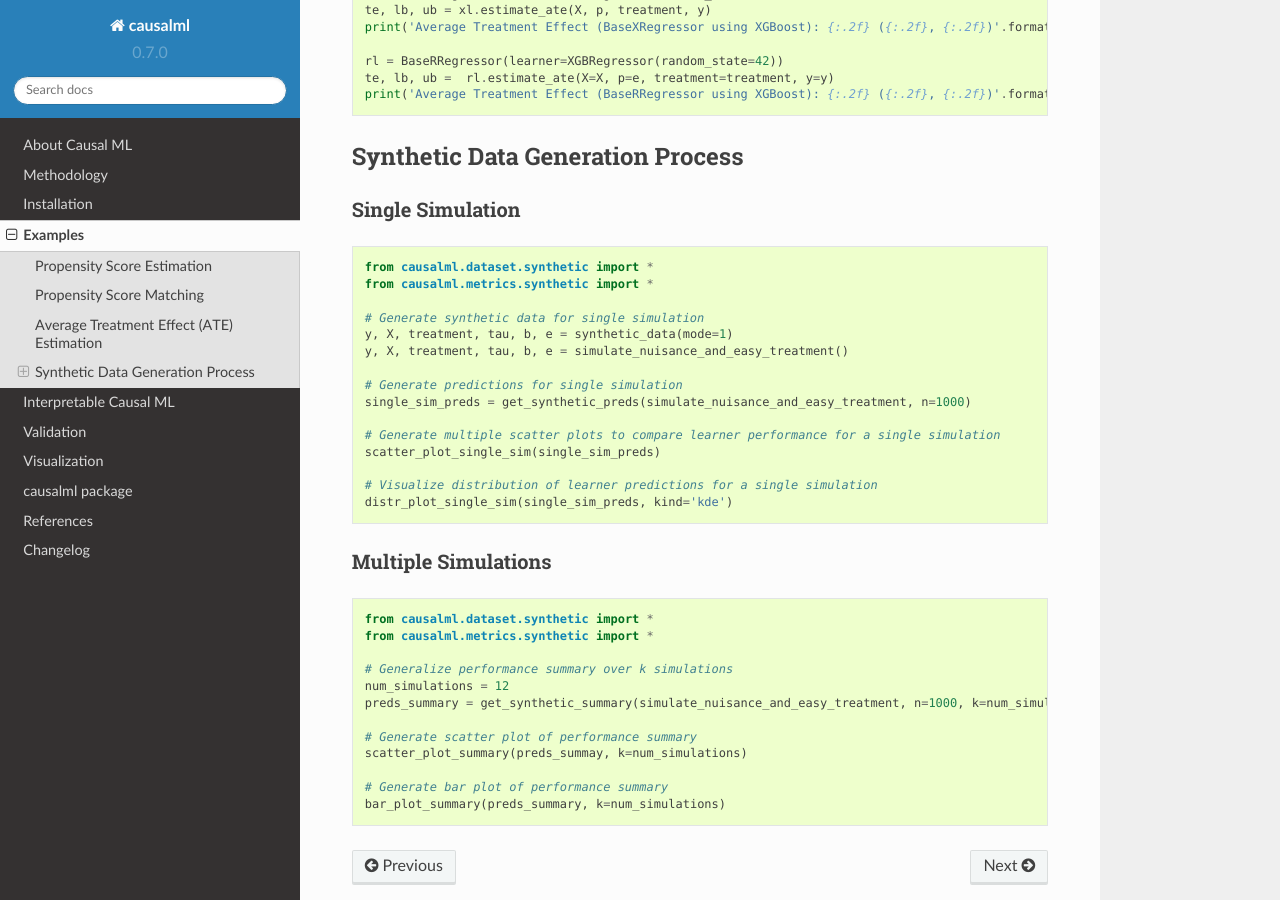
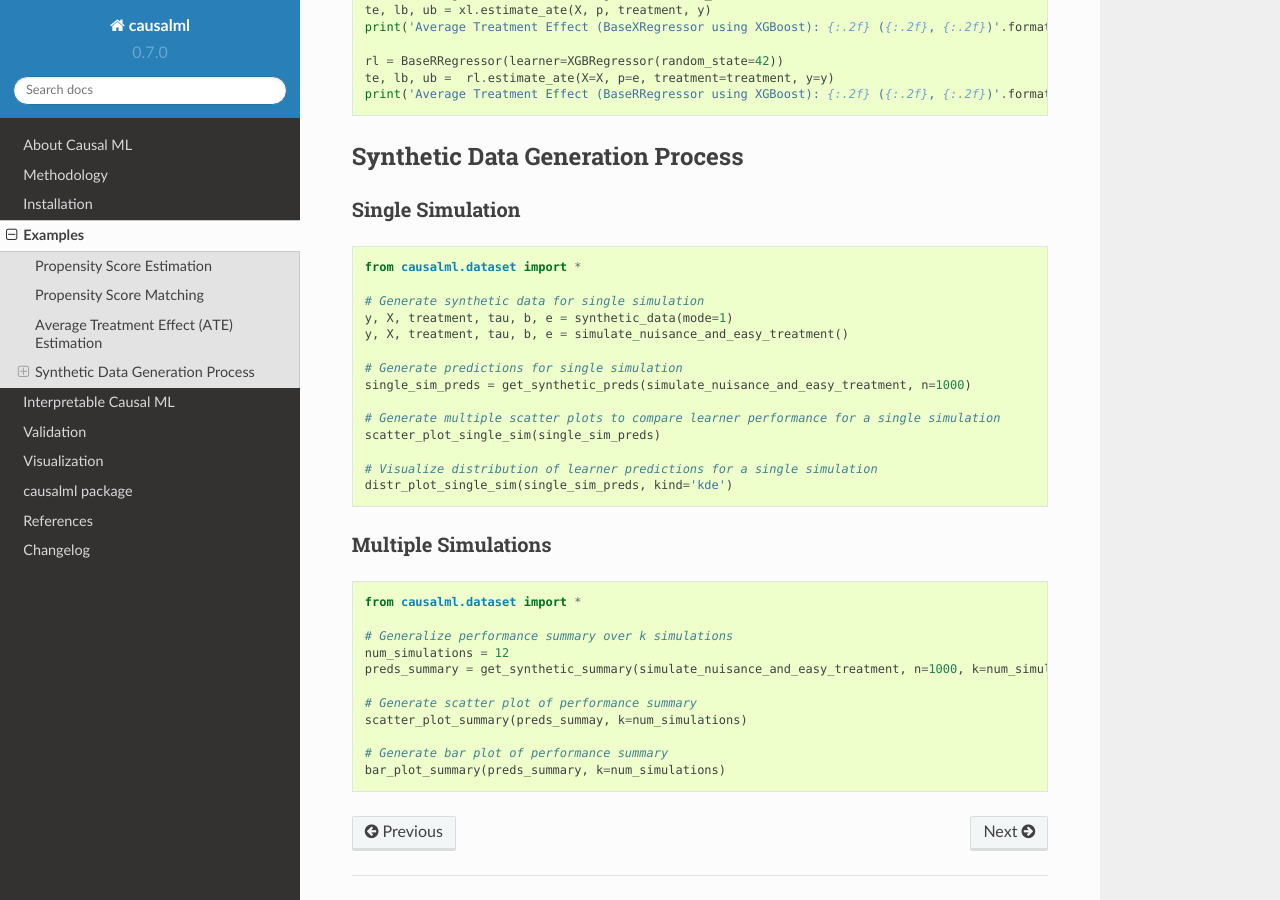
Before and after one commit to uber/causalml, a Sphinx documentation site: the page built from docs/examples.rst, in a window 1280 px wide and 900 px high, scrolled down 1192 px. Built offline with Sphinx 7.4.7 and the Read the Docs theme 2.0.0, drawn with Linux system fonts in a browser that asks for light colours.

Commit message:
Update synthetic data function importation in example docs for issue #149 (#150)

```diff
--- a/docs/examples.rst
+++ b/docs/examples.rst
@@ -77,8 +77,7 @@ Single Simulation
 
 .. code-block:: python
 
-  from causalml.dataset.synthetic import *
-  from causalml.metrics.synthetic import *
+  from causalml.dataset import *
 
   # Generate synthetic data for single simulation
   y, X, treatment, tau, b, e = synthetic_data(mode=1)
@@ -98,8 +97,7 @@ Multiple Simulations
 
 .. code-block:: python
 
-  from causalml.dataset.synthetic import *
-  from causalml.metrics.synthetic import *
+  from causalml.dataset import *
 
   # Generalize performance summary over k simulations
   num_simulations = 12
```
